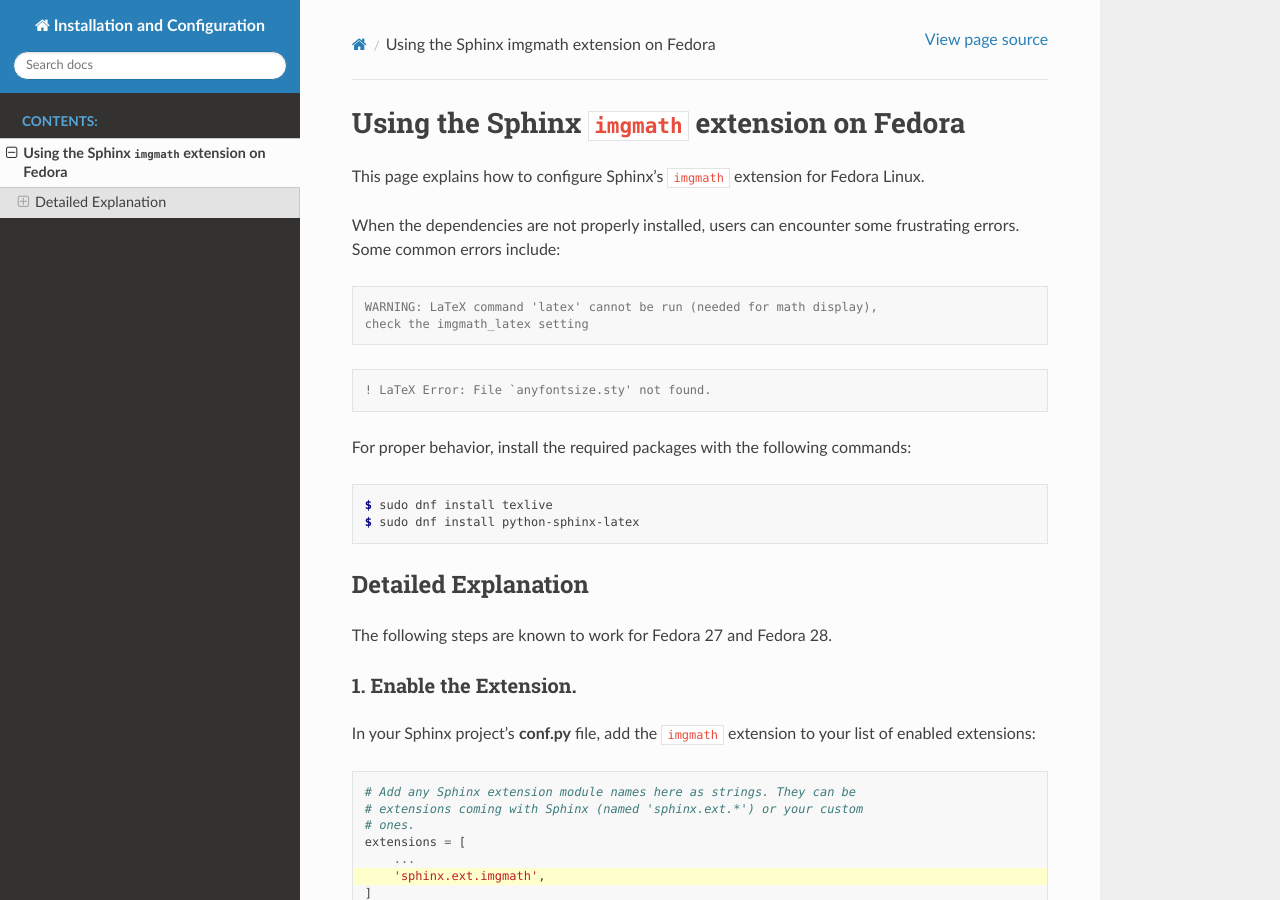
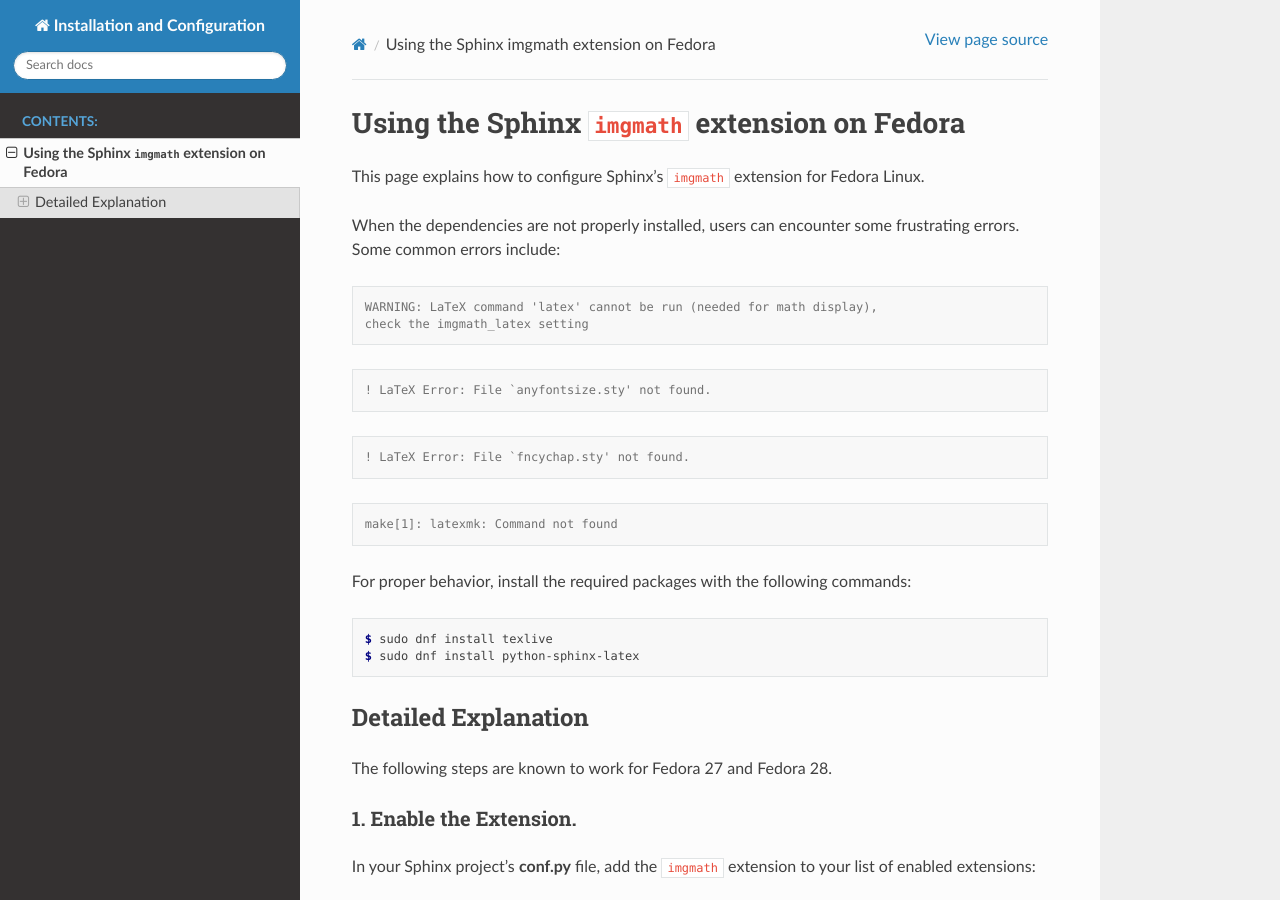
Before and after one commit to drewdolan/installation-and-configuration, a Sphinx documentation site: the page built from source/imgmath-on-fedora.rst, in a window 1280 px wide and 900 px high. Built offline with Sphinx 7.4.7 and the Read the Docs theme 2.0.0, drawn with Linux system fonts in a browser that asks for light colours; formulas are drawn with MathJax 3.

Commit message:
added additional errors associated with PDF builds

```diff
--- a/source/imgmath-on-fedora.rst
+++ b/source/imgmath-on-fedora.rst
@@ -21,6 +21,14 @@
 ::
 
     ! LaTeX Error: File `anyfontsize.sty' not found.
+
+::
+
+    ! LaTeX Error: File `fncychap.sty' not found.
+
+::
+
+    make[1]: latexmk: Command not found
 
 
 For proper behavior, install the required packages with the following
```
